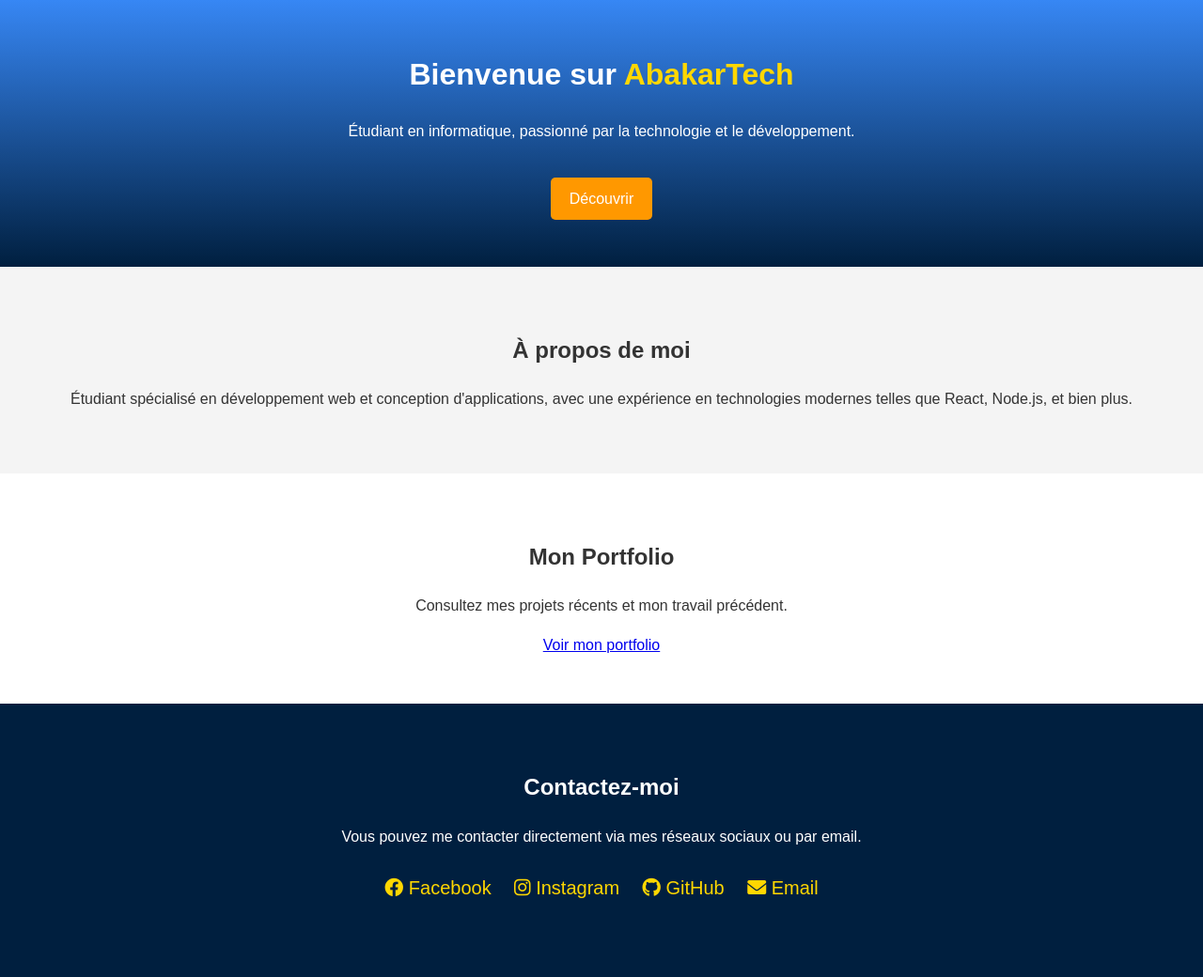
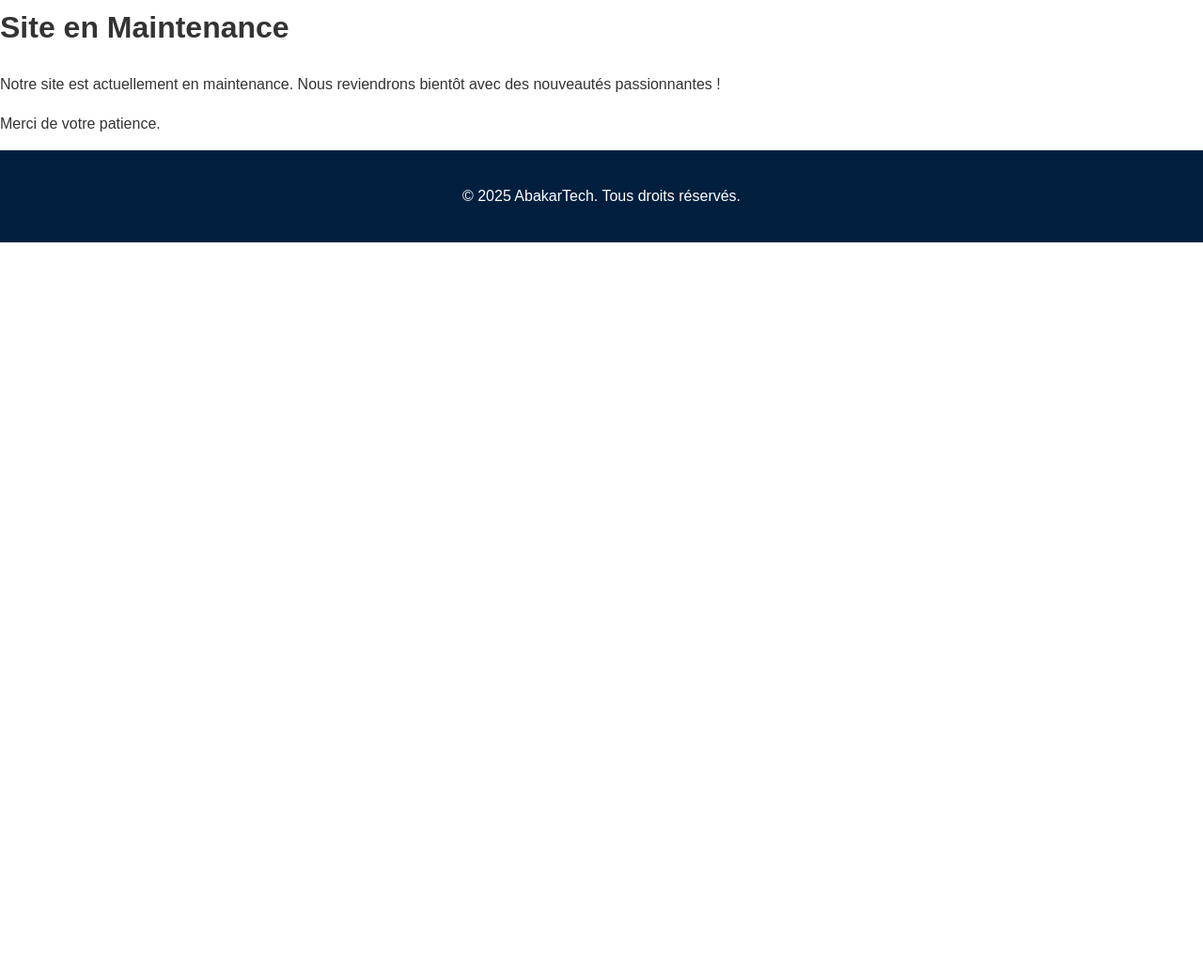
Before and after one commit to cherif235/cherif235.github.io, a plain HTML site: page index.html in a window 1280 px wide. Shown: the part 17-1057 px from the top of the page at 94% size. After the commit the page ends 800 px from the top, so only its background shows below. Drawn offline with Linux system fonts and the light colour scheme.

Commit message:
index.html

```diff
--- a/index.html
+++ b/index.html
@@ -3,57 +3,21 @@
 <head>
   <meta charset="UTF-8">
   <meta name="viewport" content="width=device-width, initial-scale=1.0">
-  <title>AbakarTech - Bienvenue</title>
+  <title>AbakarTech - Maintenance</title>
   <link rel="stylesheet" href="style.css">
   <link rel="stylesheet" href="https://cdnjs.cloudflare.com/ajax/libs/font-awesome/6.0.0-beta3/css/all.min.css">
 </head>
 <body>
-  <header class="hero">
+  <header class="maintenance-hero">
     <div class="container">
-      <h1>Bienvenue sur <span class="highlight">AbakarTech</span></h1>
-      <p class="tagline">Étudiant en informatique, passionné par la technologie et le développement.</p>
-      <a href="#about" class="btn btn-primary">Découvrir</a>
-    </div>
-    <div class="animation-container">
-      <div class="binary-animation"></div>
+      <h1>Site en Maintenance</h1>
+      <p class="tagline">Notre site est actuellement en maintenance. Nous reviendrons bientôt avec des nouveautés passionnantes !</p>
+      <p>Merci de votre patience.</p>
     </div>
   </header>
-
-  <section id="about" class="about-section">
-    <div class="container">
-      <h2>À propos de moi</h2>
-      <p>
-        Étudiant spécialisé en développement web et conception d'applications, avec une expérience
-        en technologies modernes telles que React, Node.js, et bien plus.
-      </p>
-    </div>
-  </section>
-
-  <section id="portfolio" class="portfolio-section">
-    <div class="container">
-      <h2>Mon Portfolio</h2>
-      <p>Consultez mes projets récents et mon travail précédent.</p>
-      <a href="portfolio.html" class="btn btn-secondary">Voir mon portfolio</a>
-    </div>
-  </section>
-
-  <section id="contact" class="contact-section">
-    <div class="container">
-      <h2>Contactez-moi</h2>
-      <p>Vous pouvez me contacter directement via mes réseaux sociaux ou par email.</p>
-      <ul class="social-links">
-        <li><a href="https://facebook.com" target="_blank"><i class="fab fa-facebook"></i> Facebook</a></li>
-        <li><a href="https://instagram.com" target="_blank"><i class="fab fa-instagram"></i> Instagram</a></li>
-        <li><a href="https://github.com" target="_blank"><i class="fab fa-github"></i> GitHub</a></li>
-        <li><a href="mailto:votreadresse@email.com"><i class="fas fa-envelope"></i> Email</a></li>
-      </ul>
-    </div>
-  </section>
 
   <footer>
     <p>&copy; 2025 AbakarTech. Tous droits réservés.</p>
   </footer>
-
-  <script src="script.js"></script>
 </body>
 </html>
```
